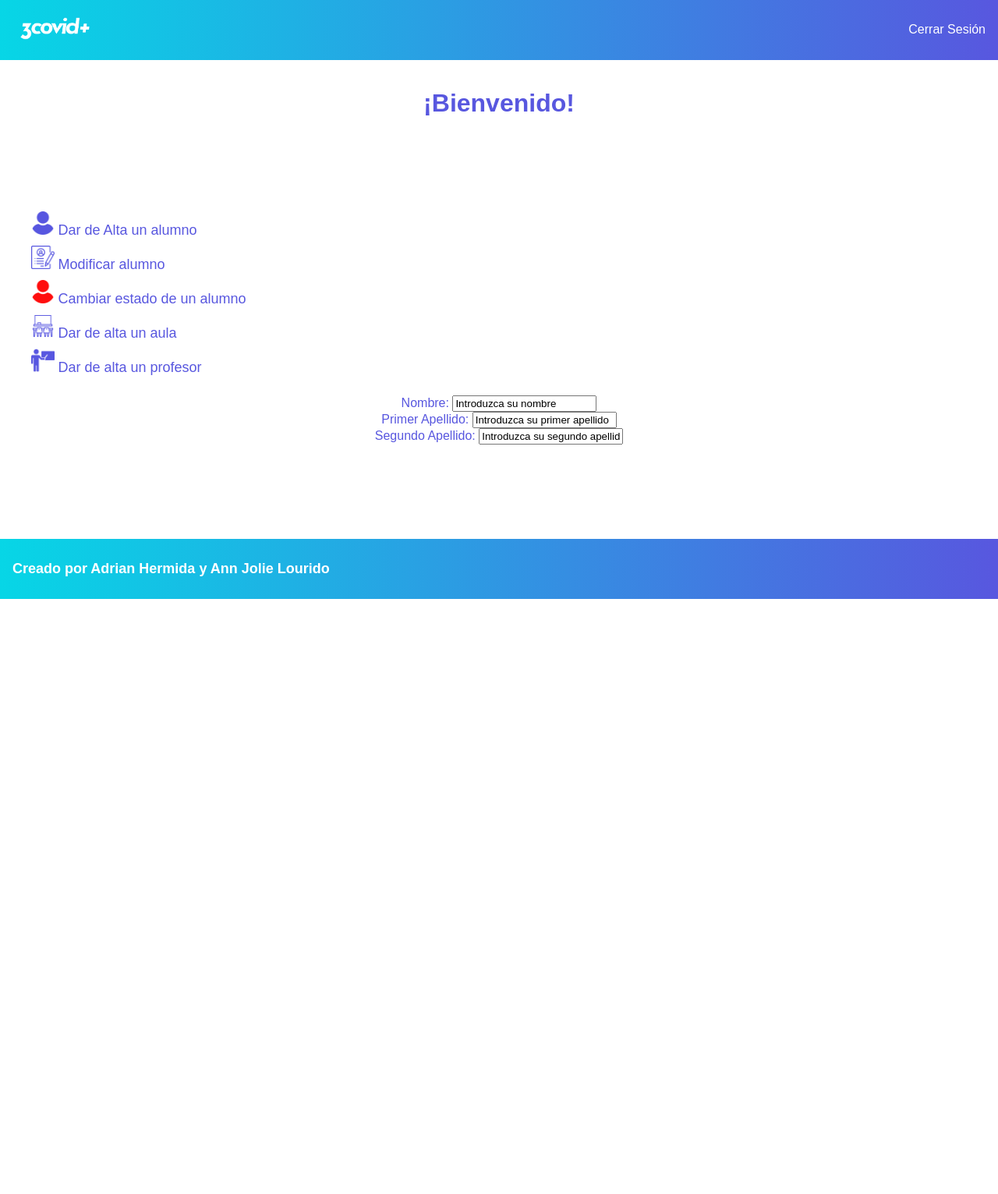
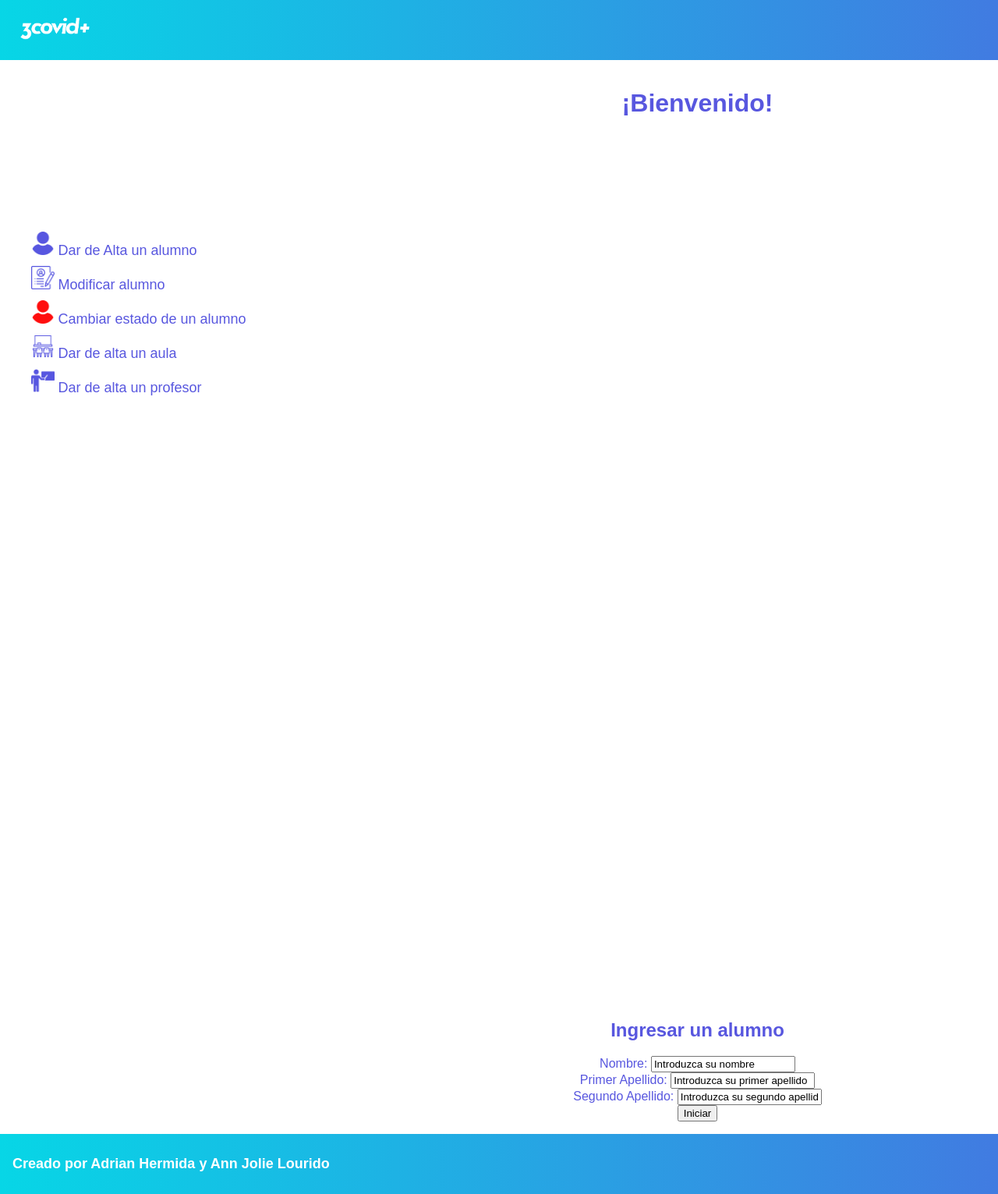
Before and after one commit to adrihermi/3covidplus, a PHP site: page /usuario.html in a window 1280 px wide; the page is wider, and only the part inside the window is pictured. Shown: that part at 78% size. Before the commit the page ends 768 px from the top of that part, so only its background shows below. Run offline with PHP 8.4, Linux system fonts and the light colour scheme.

Commit message:
arreglo form alumno

```diff
--- a/estilos/estilos.css
+++ b/estilos/estilos.css
@@ -127,7 +127,7 @@
     }
     /***************************************** USUARIO ************************************************/
     .main_usuario{
-      height: 70%%;
+      height: 70%;
     }
     .acciones nav {
         margin-top: 5vh;
@@ -176,9 +176,6 @@
         height: 4vh;
     }
 
-    .formulario_alumno{
-
-    }
 
 
     /***************************************** ALTA ALUMNO ************************************************/
--- a/usuario.html
+++ b/usuario.html
@@ -43,24 +43,33 @@
                                 <a href="">Dar de alta un profesor</a><br></li>
                         </ul>
                     </nav>
-                </section>
-                <section class="info">
-                    <form action="" class="formulario_alumno" method="POST">
-                        <div class="form-group">
-                            <label for="nombre">Nombre:</label>
-                            <input type="text" id="nombre" name="nombre" value="Introduzca su nombre" required><br>
-                        </div>
-                        <div class="form-group">
-                            <label for="apellido1">Primer Apellido:</label>
-                            <input type="apellido1" id="apellido1" name="apellido1" value="Introduzca su primer apellido"><br>
-                        </div>
+                </section >
+                <div id="form-alta-alumno" class="formulario info">
+                    <span id="mensaje-error" class="error ocultar">
+                    </span>
+                    <span>
+                        <a href="index.html">
+                            <img src="estilos/img/logo_fondo_transparente.png" alt="3Covid+">
+                        </a>
+                    </span>
+                    <section>
+                        <h2>Ingresar un alumno</h2>
+                        <label for="nombre">Nombre:</label>
+                        <input type="text" id="nombre" name="nombre" value="Introduzca su nombre" required>
+                    </section>
+                    <section>
+                        <label for="apellido1">Primer Apellido:</label>
+                        <input type="apellido1" id="apellido1" name="apellido1" value="Introduzca su primer apellido">
+                    </section>
+                    <section>
                         <label for="apellido2">Segundo Apellido:</label>
-                        <input type="apellido2" id="apellido2" name="apellido2" value="Introduzca su segundo apellido"><br>
-
-                    </form>
+                        <input type="apellido2" id="apellido2" name="apellido2" value="Introduzca su segundo apellido">
+                    </section>
+                    <input type="button" class="btn" id='iniciar' value="Iniciar" />
+                </div>
                     <!--nombre', 'apellido1', 'apellido2', 'fecha_nacimiento',
-                                        'genero', 'telefono', 'email', 'email_tutor_legal',
-                                        'observaciones' ,'id_aula', 'dni_alumno'-->
+                    'genero', 'telefono', 'email', 'email_tutor_legal',
+           'observaciones' ,'id_aula', 'dni_alumno'-->
                 </section>
             </main>
             <footer>
```
